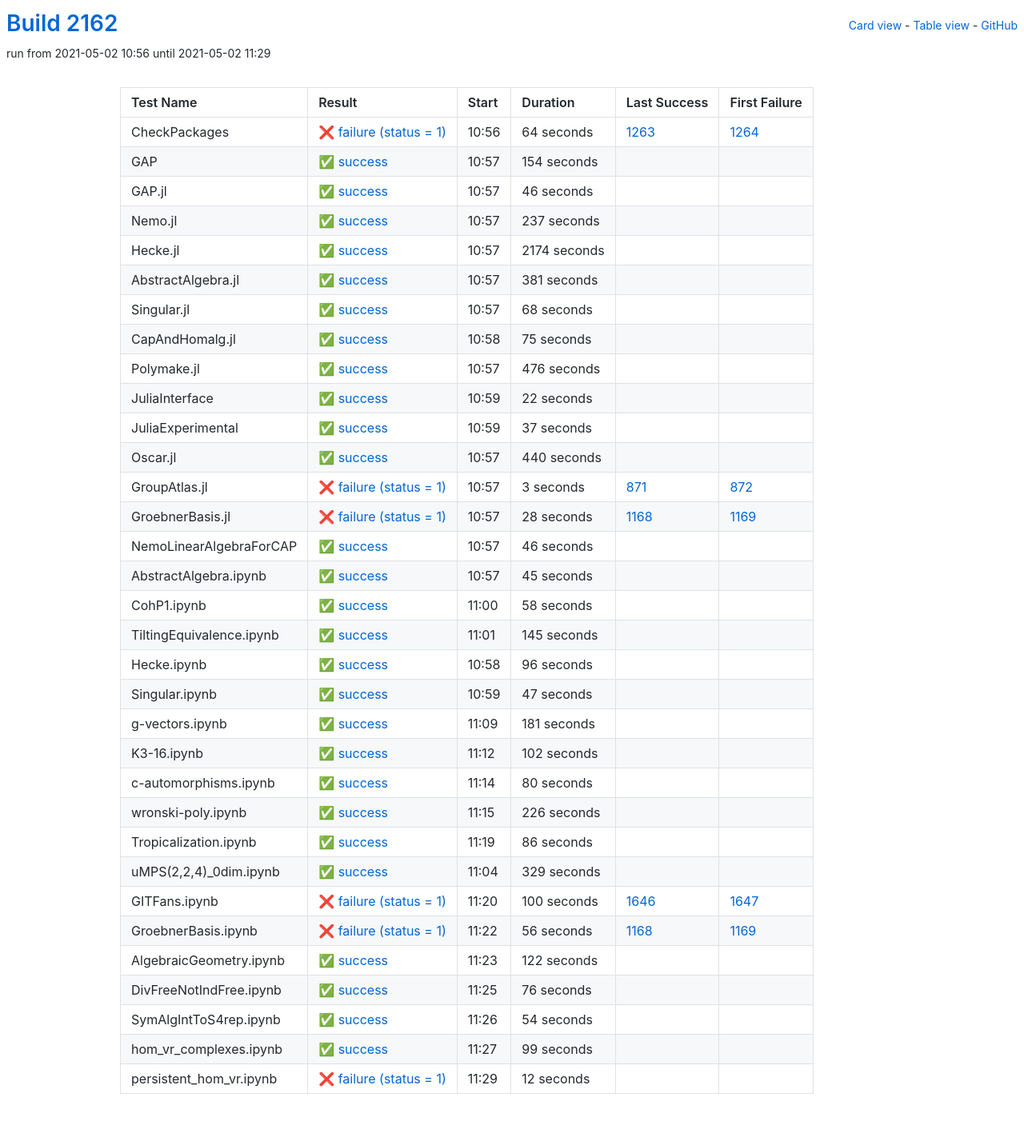
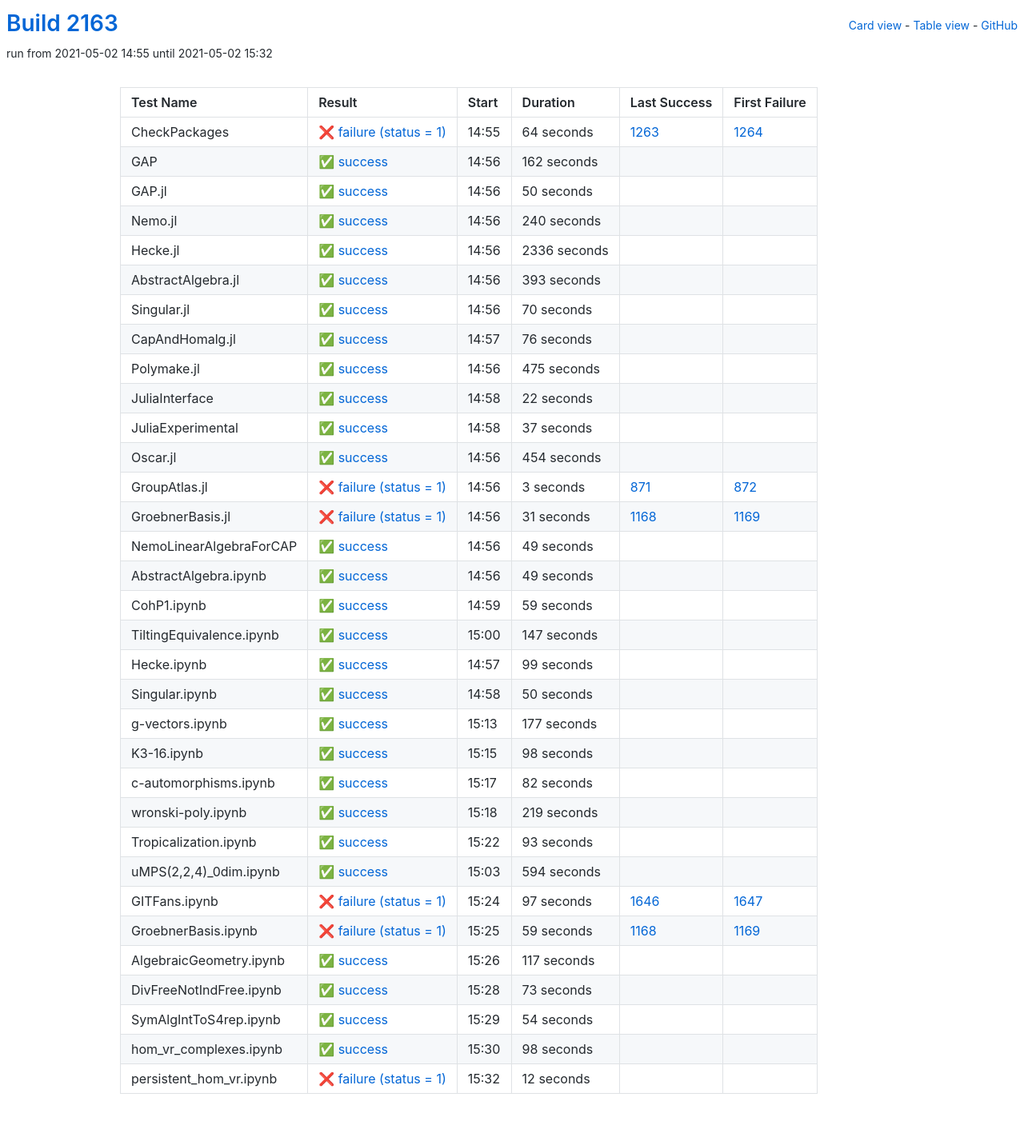
Before and after one commit to oscar-system/oscar-ci-status-stable, a Jekyll site: the page built from table.html, in a window 1280 px wide. Shown: the whole page at 80% size. Built offline with Jekyll 4.4.1, drawn with Linux system fonts in a browser that asks for light colours.

Commit message:
Build #2163

```diff
--- a/_data/ci.yml
+++ b/_data/ci.yml
@@ -1,6 +1,6 @@
 ---
-build: 2162
-build_url: https://oscarci.mathematik.uni-kl.de/job/oscar-stable/2162/
+build: 2163
+build_url: https://oscarci.mathematik.uni-kl.de/job/oscar-stable/2163/
 job: oscar-stable
 organization: oscar-system
 repo: oscar-ci-status-stable
@@ -8,8 +8,8 @@ repourl: https://github.com/oscar-system/oscar-ci-status-stable
 tests:
 - name: CheckPackages
   id: checkpackages
-  log: https://oscarci.mathematik.uni-kl.de/job/oscar-stable/2162/artifact/logs/build-2162/CheckPackages.log
-  start: 2021-05-02 10:56
+  log: https://oscarci.mathematik.uni-kl.de/job/oscar-stable/2163/artifact/logs/build-2163/CheckPackages.log
+  start: 2021-05-02 14:55
   success: false
   exitcode: 1
   status: failure
@@ -20,104 +20,104 @@ tests:
   first_failure_url: https://oscarci.mathematik.uni-kl.de/job/oscar-stable/1264/
 - name: GAP
   id: gap
-  log: https://oscarci.mathematik.uni-kl.de/job/oscar-stable/2162/artifact/logs/build-2162/GAP.log
-  start: 2021-05-02 10:57
+  log: https://oscarci.mathematik.uni-kl.de/job/oscar-stable/2163/artifact/logs/build-2163/GAP.log
+  start: 2021-05-02 14:56
   success: true
   exitcode: 0
   status: success
-  duration: 154
+  duration: 162
   last_success: false
   last_success_url:
   first_failure: false
   first_failure_url:
 - name: GAP.jl
   id: gap-jl
-  log: https://oscarci.mathematik.uni-kl.de/job/oscar-stable/2162/artifact/logs/build-2162/GAP.jl.log
-  start: 2021-05-02 10:57
+  log: https://oscarci.mathematik.uni-kl.de/job/oscar-stable/2163/artifact/logs/build-2163/GAP.jl.log
+  start: 2021-05-02 14:56
   success: true
   exitcode: 0
   status: success
-  duration: 46
+  duration: 50
   last_success: false
   last_success_url:
   first_failure: false
   first_failure_url:
 - name: Nemo.jl
   id: nemo-jl
-  log: https://oscarci.mathematik.uni-kl.de/job/oscar-stable/2162/artifact/logs/build-2162/Nemo.jl.log
-  start: 2021-05-02 10:57
+  log: https://oscarci.mathematik.uni-kl.de/job/oscar-stable/2163/artifact/logs/build-2163/Nemo.jl.log
+  start: 2021-05-02 14:56
   success: true
   exitcode: 0
   status: success
-  duration: 237
+  duration: 240
   last_success: false
   last_success_url:
   first_failure: false
   first_failure_url:
 - name: Hecke.jl
   id: hecke-jl
-  log: https://oscarci.mathematik.uni-kl.de/job/oscar-stable/2162/artifact/logs/build-2162/Hecke.jl.log
-  start: 2021-05-02 10:57
+  log: https://oscarci.mathematik.uni-kl.de/job/oscar-stable/2163/artifact/logs/build-2163/Hecke.jl.log
+  start: 2021-05-02 14:56
   success: true
   exitcode: 0
   status: success
-  duration: 2174
+  duration: 2336
   last_success: false
   last_success_url:
   first_failure: false
   first_failure_url:
 - name: AbstractAlgebra.jl
   id: abstractalgebra-jl
-  log: https://oscarci.mathematik.uni-kl.de/job/oscar-stable/2162/artifact/logs/build-2162/AbstractAlgebra.jl.log
-  start: 2021-05-02 10:57
+  log: https://oscarci.mathematik.uni-kl.de/job/oscar-stable/2163/artifact/logs/build-2163/AbstractAlgebra.jl.log
+  start: 2021-05-02 14:56
   success: true
   exitcode: 0
   status: success
-  duration: 381
+  duration: 393
   last_success: false
   last_success_url:
   first_failure: false
   first_failure_url:
 - name: Singular.jl
   id: singular-jl
-  log: https://oscarci.mathematik.uni-kl.de/job/oscar-stable/2162/artifact/logs/build-2162/Singular.jl.log
-  start: 2021-05-02 10:57
+  log: https://oscarci.mathematik.uni-kl.de/job/oscar-stable/2163/artifact/logs/build-2163/Singular.jl.log
+  start: 2021-05-02 14:56
   success: true
   exitcode: 0
   status: success
-  duration: 68
+  duration: 70
   last_success: false
   last_success_url:
   first_failure: false
   first_failure_url:
 - name: CapAndHomalg.jl
   id: capandhomalg-jl
-  log: https://oscarci.mathematik.uni-kl.de/job/oscar-stable/2162/artifact/logs/build-2162/CapAndHomalg.jl.log
-  start: 2021-05-02 10:58
+  log: https://oscarci.mathematik.uni-kl.de/job/oscar-stable/2163/artifact/logs/build-2163/CapAndHomalg.jl.log
+  start: 2021-05-02 14:57
   success: true
   exitcode: 0
   status: success
-  duration: 75
+  duration: 76
   last_success: false
   last_success_url:
   first_failure: false
   first_failure_url:
 - name: Polymake.jl
   id: polymake-jl
-  log: https://oscarci.mathematik.uni-kl.de/job/oscar-stable/2162/artifact/logs/build-2162/Polymake.jl.log
-  start: 2021-05-02 10:57
+  log: https://oscarci.mathematik.uni-kl.de/job/oscar-stable/2163/artifact/logs/build-2163/Polymake.jl.log
+  start: 2021-05-02 14:56
   success: true
   exitcode: 0
   status: success
-  duration: 476
+  duration: 475
   last_success: false
   last_success_url:
   first_failure: false
   first_failure_url:
 - name: JuliaInterface
   id: juliainterface
-  log: https://oscarci.mathematik.uni-kl.de/job/oscar-stable/2162/artifact/logs/build-2162/JuliaInterface.log
-  start: 2021-05-02 10:59
+  log: https://oscarci.mathematik.uni-kl.de/job/oscar-stable/2163/artifact/logs/build-2163/JuliaInterface.log
+  start: 2021-05-02 14:58
   success: true
   exitcode: 0
   status: success
@@ -128,8 +128,8 @@ tests:
   first_failure_url:
 - name: JuliaExperimental
   id: juliaexperimental
-  log: https://oscarci.mathematik.uni-kl.de/job/oscar-stable/2162/artifact/logs/build-2162/JuliaExperimental.log
-  start: 2021-05-02 10:59
+  log: https://oscarci.mathematik.uni-kl.de/job/oscar-stable/2163/artifact/logs/build-2163/JuliaExperimental.log
+  start: 2021-05-02 14:58
   success: true
   exitcode: 0
   status: success
@@ -140,20 +140,20 @@ tests:
   first_failure_url:
 - name: Oscar.jl
   id: oscar-jl
-  log: https://oscarci.mathematik.uni-kl.de/job/oscar-stable/2162/artifact/logs/build-2162/Oscar.jl.log
-  start: 2021-05-02 10:57
+  log: https://oscarci.mathematik.uni-kl.de/job/oscar-stable/2163/artifact/logs/build-2163/Oscar.jl.log
+  start: 2021-05-02 14:56
   success: true
   exitcode: 0
   status: success
-  duration: 440
+  duration: 454
   last_success: false
   last_success_url:
   first_failure: false
   first_failure_url:
 - name: GroupAtlas.jl
   id: groupatlas-jl
-  log: https://oscarci.mathematik.uni-kl.de/job/oscar-stable/2162/artifact/logs/build-2162/GroupAtlas.jl.log
-  start: 2021-05-02 10:57
+  log: https://oscarci.mathematik.uni-kl.de/job/oscar-stable/2163/artifact/logs/build-2163/GroupAtlas.jl.log
+  start: 2021-05-02 14:56
   success: false
   exitcode: 1
   status: failure
@@ -164,212 +164,212 @@ tests:
   first_failure_url: https://oscarci.mathematik.uni-kl.de/job/oscar-stable/872/
 - name: GroebnerBasis.jl
   id: groebnerbasis-jl
-  log: https://oscarci.mathematik.uni-kl.de/job/oscar-stable/2162/artifact/logs/build-2162/GroebnerBasis.jl.log
-  start: 2021-05-02 10:57
+  log: https://oscarci.mathematik.uni-kl.de/job/oscar-stable/2163/artifact/logs/build-2163/GroebnerBasis.jl.log
+  start: 2021-05-02 14:56
   success: false
   exitcode: 1
   status: failure
-  duration: 28
+  duration: 31
   last_success: 1168
   last_success_url: https://oscarci.mathematik.uni-kl.de/job/oscar-stable/1168/
   first_failure: 1169
   first_failure_url: https://oscarci.mathematik.uni-kl.de/job/oscar-stable/1169/
 - name: NemoLinearAlgebraForCAP
   id: nemolinearalgebraforcap
-  log: https://oscarci.mathematik.uni-kl.de/job/oscar-stable/2162/artifact/logs/build-2162/NemoLinearAlgebraForCAP.log
-  start: 2021-05-02 10:57
+  log: https://oscarci.mathematik.uni-kl.de/job/oscar-stable/2163/artifact/logs/build-2163/NemoLinearAlgebraForCAP.log
+  start: 2021-05-02 14:56
   success: true
   exitcode: 0
   status: success
-  duration: 46
+  duration: 49
   last_success: false
   last_success_url:
   first_failure: false
   first_failure_url:
 - name: AbstractAlgebra.ipynb
   id: abstractalgebra-ipynb
-  log: https://oscarci.mathematik.uni-kl.de/job/oscar-stable/2162/artifact/logs/build-2162/AbstractAlgebra.ipynb.log
-  start: 2021-05-02 10:57
+  log: https://oscarci.mathematik.uni-kl.de/job/oscar-stable/2163/artifact/logs/build-2163/AbstractAlgebra.ipynb.log
+  start: 2021-05-02 14:56
   success: true
   exitcode: 0
   status: success
-  duration: 45
+  duration: 49
   last_success: false
   last_success_url:
   first_failure: false
   first_failure_url:
 - name: CohP1.ipynb
   id: cohp1-ipynb
-  log: https://oscarci.mathematik.uni-kl.de/job/oscar-stable/2162/artifact/logs/build-2162/CohP1.ipynb.log
-  start: 2021-05-02 11:00
+  log: https://oscarci.mathematik.uni-kl.de/job/oscar-stable/2163/artifact/logs/build-2163/CohP1.ipynb.log
+  start: 2021-05-02 14:59
   success: true
   exitcode: 0
   status: success
-  duration: 58
+  duration: 59
   last_success: false
   last_success_url:
   first_failure: false
   first_failure_url:
 - name: TiltingEquivalence.ipynb
   id: tiltingequivalence-ipynb
-  log: https://oscarci.mathematik.uni-kl.de/job/oscar-stable/2162/artifact/logs/build-2162/TiltingEquivalence.ipynb.log
-  start: 2021-05-02 11:01
+  log: https://oscarci.mathematik.uni-kl.de/job/oscar-stable/2163/artifact/logs/build-2163/TiltingEquivalence.ipynb.log
+  start: 2021-05-02 15:00
   success: true
   exitcode: 0
   status: success
-  duration: 145
+  duration: 147
   last_success: false
   last_success_url:
   first_failure: false
   first_failure_url:
 - name: Hecke.ipynb
   id: hecke-ipynb
-  log: https://oscarci.mathematik.uni-kl.de/job/oscar-stable/2162/artifact/logs/build-2162/Hecke.ipynb.log
-  start: 2021-05-02 10:58
+  log: https://oscarci.mathematik.uni-kl.de/job/oscar-stable/2163/artifact/logs/build-2163/Hecke.ipynb.log
+  start: 2021-05-02 14:57
   success: true
   exitcode: 0
   status: success
-  duration: 96
+  duration: 99
   last_success: false
   last_success_url:
   first_failure: false
   first_failure_url:
 - name: Singular.ipynb
   id: singular-ipynb
-  log: https://oscarci.mathematik.uni-kl.de/job/oscar-stable/2162/artifact/logs/build-2162/Singular.ipynb.log
-  start: 2021-05-02 10:59
+  log: https://oscarci.mathematik.uni-kl.de/job/oscar-stable/2163/artifact/logs/build-2163/Singular.ipynb.log
+  start: 2021-05-02 14:58
   success: true
   exitcode: 0
   status: success
-  duration: 47
+  duration: 50
   last_success: false
   last_success_url:
   first_failure: false
   first_failure_url:
 - name: g-vectors.ipynb
   id: g-vectors-ipynb
-  log: https://oscarci.mathematik.uni-kl.de/job/oscar-stable/2162/artifact/logs/build-2162/g-vectors.ipynb.log
-  start: 2021-05-02 11:09
+  log: https://oscarci.mathematik.uni-kl.de/job/oscar-stable/2163/artifact/logs/build-2163/g-vectors.ipynb.log
+  start: 2021-05-02 15:13
   success: true
   exitcode: 0
   status: success
-  duration: 181
+  duration: 177
   last_success: false
   last_success_url:
   first_failure: false
   first_failure_url:
 - name: K3-16.ipynb
   id: k3-16-ipynb
-  log: https://oscarci.mathematik.uni-kl.de/job/oscar-stable/2162/artifact/logs/build-2162/K3-16.ipynb.log
-  start: 2021-05-02 11:12
+  log: https://oscarci.mathematik.uni-kl.de/job/oscar-stable/2163/artifact/logs/build-2163/K3-16.ipynb.log
+  start: 2021-05-02 15:15
   success: true
   exitcode: 0
   status: success
-  duration: 102
+  duration: 98
   last_success: false
   last_success_url:
   first_failure: false
   first_failure_url:
 - name: c-automorphisms.ipynb
   id: c-automorphisms-ipynb
-  log: https://oscarci.mathematik.uni-kl.de/job/oscar-stable/2162/artifact/logs/build-2162/c-automorphisms.ipynb.log
-  start: 2021-05-02 11:14
+  log: https://oscarci.mathematik.uni-kl.de/job/oscar-stable/2163/artifact/logs/build-2163/c-automorphisms.ipynb.log
+  start: 2021-05-02 15:17
   success: true
   exitcode: 0
   status: success
-  duration: 80
+  duration: 82
   last_success: false
   last_success_url:
   first_failure: false
   first_failure_url:
 - name: wronski-poly.ipynb
   id: wronski-poly-ipynb
-  log: https://oscarci.mathematik.uni-kl.de/job/oscar-stable/2162/artifact/logs/build-2162/wronski-poly.ipynb.log
-  start: 2021-05-02 11:15
+  log: https://oscarci.mathematik.uni-kl.de/job/oscar-stable/2163/artifact/logs/build-2163/wronski-poly.ipynb.log
+  start: 2021-05-02 15:18
   success: true
   exitcode: 0
   status: success
-  duration: 226
+  duration: 219
   last_success: false
   last_success_url:
   first_failure: false
   first_failure_url:
 - name: Tropicalization.ipynb
   id: tropicalization-ipynb
-  log: https://oscarci.mathematik.uni-kl.de/job/oscar-stable/2162/artifact/logs/build-2162/Tropicalization.ipynb.log
-  start: 2021-05-02 11:19
+  log: https://oscarci.mathematik.uni-kl.de/job/oscar-stable/2163/artifact/logs/build-2163/Tropicalization.ipynb.log
+  start: 2021-05-02 15:22
   success: true
   exitcode: 0
   status: success
-  duration: 86
+  duration: 93
   last_success: false
   last_success_url:
   first_failure: false
   first_failure_url:
 - name: uMPS(2,2,4)_0dim.ipynb
   id: umps-2-2-4-0dim-ipynb
-  log: https://oscarci.mathematik.uni-kl.de/job/oscar-stable/2162/artifact/logs/build-2162/uMPS-2-2-4-_0dim.ipynb.log
-  start: 2021-05-02 11:04
+  log: https://oscarci.mathematik.uni-kl.de/job/oscar-stable/2163/artifact/logs/build-2163/uMPS-2-2-4-_0dim.ipynb.log
+  start: 2021-05-02 15:03
   success: true
   exitcode: 0
   status: success
-  duration: 329
+  duration: 594
   last_success: false
   last_success_url:
   first_failure: false
   first_failure_url:
 - name: GITFans.ipynb
   id: gitfans-ipynb
-  log: https://oscarci.mathematik.uni-kl.de/job/oscar-stable/2162/artifact/logs/build-2162/GITFans.ipynb.log
-  start: 2021-05-02 11:20
+  log: https://oscarci.mathematik.uni-kl.de/job/oscar-stable/2163/artifact/logs/build-2163/GITFans.ipynb.log
+  start: 2021-05-02 15:24
   success: false
   exitcode: 1
   status: failure
-  duration: 100
+  duration: 97
   last_success: 1646
   last_success_url: https://oscarci.mathematik.uni-kl.de/job/oscar-stable/1646/
   first_failure: 1647
   first_failure_url: https://oscarci.mathematik.uni-kl.de/job/oscar-stable/1647/
 - name: GroebnerBasis.ipynb
   id: groebnerbasis-ipynb
-  log: https://oscarci.mathematik.uni-kl.de/job/oscar-stable/2162/artifact/logs/build-2162/GroebnerBasis.ipynb.log
-  start: 2021-05-02 11:22
+  log: https://oscarci.mathematik.uni-kl.de/job/oscar-stable/2163/artifact/logs/build-2163/GroebnerBasis.ipynb.log
+  start: 2021-05-02 15:25
   success: false
   exitcode: 1
   status: failure
-  duration: 56
+  duration: 59
   last_success: 1168
   last_success_url: https://oscarci.mathematik.uni-kl.de/job/oscar-stable/1168/
   first_failure: 1169
   first_failure_url: https://oscarci.mathematik.uni-kl.de/job/oscar-stable/1169/
 - name: AlgebraicGeometry.ipynb
   id: algebraicgeometry-ipynb
-  log: https://oscarci.mathematik.uni-kl.de/job/oscar-stable/2162/artifact/logs/build-2162/AlgebraicGeometry.ipynb.log
-  start: 2021-05-02 11:23
+  log: https://oscarci.mathematik.uni-kl.de/job/oscar-stable/2163/artifact/logs/build-2163/AlgebraicGeometry.ipynb.log
+  start: 2021-05-02 15:26
   success: true
   exitcode: 0
   status: success
-  duration: 122
+  duration: 117
   last_success: false
   last_success_url:
   first_failure: false
   first_failure_url:
 - name: DivFreeNotIndFree.ipynb
   id: divfreenotindfree-ipynb
-  log: https://oscarci.mathematik.uni-kl.de/job/oscar-stable/2162/artifact/logs/build-2162/DivFreeNotIndFree.ipynb.log
-  start: 2021-05-02 11:25
+  log: https://oscarci.mathematik.uni-kl.de/job/oscar-stable/2163/artifact/logs/build-2163/DivFreeNotIndFree.ipynb.log
+  start: 2021-05-02 15:28
   success: true
   exitcode: 0
   status: success
-  duration: 76
+  duration: 73
   last_success: false
   last_success_url:
   first_failure: false
   first_failure_url:
 - name: SymAlgIntToS4rep.ipynb
   id: symalginttos4rep-ipynb
-  log: https://oscarci.mathematik.uni-kl.de/job/oscar-stable/2162/artifact/logs/build-2162/SymAlgIntToS4rep.ipynb.log
-  start: 2021-05-02 11:26
+  log: https://oscarci.mathematik.uni-kl.de/job/oscar-stable/2163/artifact/logs/build-2163/SymAlgIntToS4rep.ipynb.log
+  start: 2021-05-02 15:29
   success: true
   exitcode: 0
   status: success
@@ -380,20 +380,20 @@ tests:
   first_failure_url:
 - name: hom_vr_complexes.ipynb
   id: hom-vr-complexes-ipynb
-  log: https://oscarci.mathematik.uni-kl.de/job/oscar-stable/2162/artifact/logs/build-2162/hom_vr_complexes.ipynb.log
-  start: 2021-05-02 11:27
+  log: https://oscarci.mathematik.uni-kl.de/job/oscar-stable/2163/artifact/logs/build-2163/hom_vr_complexes.ipynb.log
+  start: 2021-05-02 15:30
   success: true
   exitcode: 0
   status: success
-  duration: 99
+  duration: 98
   last_success: false
   last_success_url:
   first_failure: false
   first_failure_url:
 - name: persistent_hom_vr.ipynb
   id: persistent-hom-vr-ipynb
-  log: https://oscarci.mathematik.uni-kl.de/job/oscar-stable/2162/artifact/logs/build-2162/persistent_hom_vr.ipynb.log
-  start: 2021-05-02 11:29
+  log: https://oscarci.mathematik.uni-kl.de/job/oscar-stable/2163/artifact/logs/build-2163/persistent_hom_vr.ipynb.log
+  start: 2021-05-02 15:32
   success: false
   exitcode: 1
   status: failure
```
Also changed, not shown: README.md.
